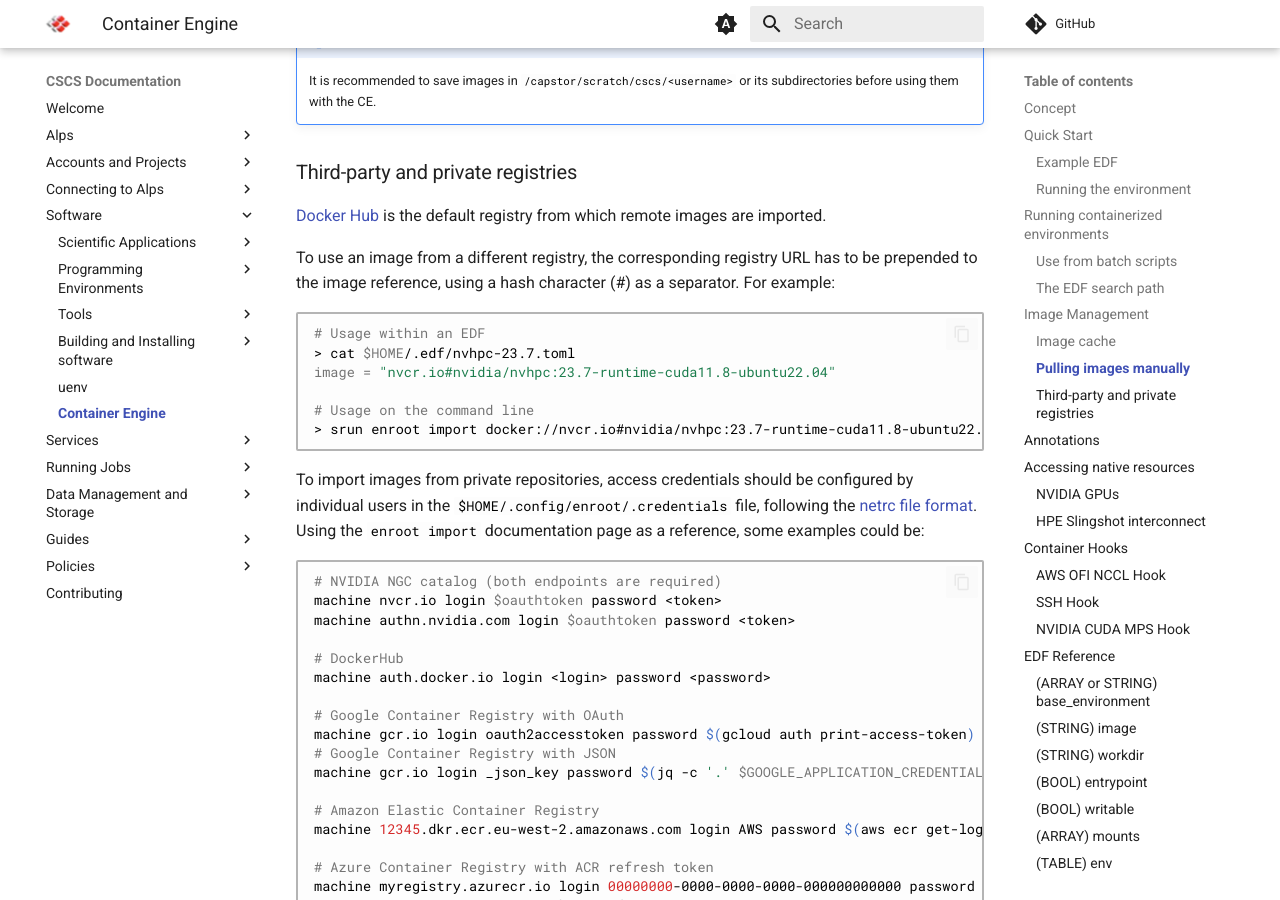
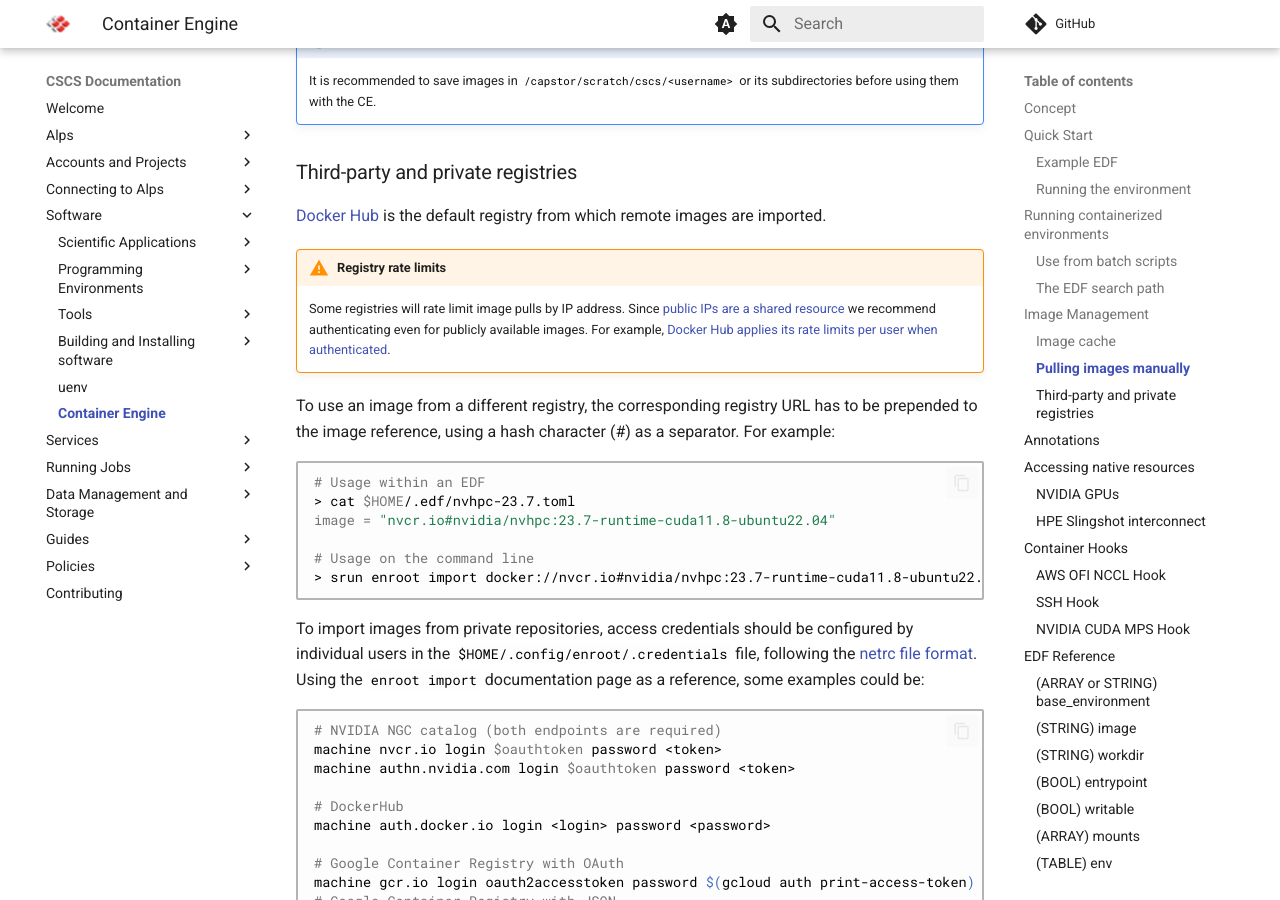
Before and after one commit to nickjbrowning/cscs-docs, an MkDocs documentation site: the page built from docs/software/container-engine.md, in a window 1280 px wide and 900 px high, scrolled down 5863 px. Built offline with MkDocs 1.6.1 and Material for MkDocs 9.7.7, drawn with Linux system fonts in a browser that asks for light colours; comment, search, counter and statistics services are not loaded.

Commit message:
Add internet access page (#39)

```diff
--- a/docs/software/container-engine.md
+++ b/docs/software/container-engine.md
@@ -268,9 +268,15 @@
 !!! note
     It is recommended to save images in `/capstor/scratch/cscs/<username>` or its subdirectories before using them with the CE.
 
+[](){#ref-ce-third-party-private-registries}
 ### Third-party and private registries
 
 [Docker Hub](https://hub.docker.com/) is the default registry from which remote images are imported.
+
+!!! warning "Registry rate limits"
+    Some registries will rate limit image pulls by IP address.
+    Since [public IPs are a shared resource][ref-guides-internet-access] we recommend authenticating even for publicly available images.
+    For example, [Docker Hub applies its rate limits per user when authenticated](https://docs.docker.com/docker-hub/usage/).
 
 To use an image from a different registry, the corresponding registry URL has to be prepended to the image reference, using a hash character (#) as a separator. For example:
 
--- a/mkdocs.yml
+++ b/mkdocs.yml
@@ -83,6 +83,7 @@
     - 'Object Storage': storage/object.md
   - 'Guides':
     - guides/index.md
+    - 'Internet Access on Alps': guides/internet-access.md
     - 'Storage': guides/storage.md
   - 'Policies':
     - policies/index.md
```
Also changed, not shown: docs/alps/hardware.md (+1 -0 lines), docs/guides/internet-access.md (added, +59 -0 lines).
